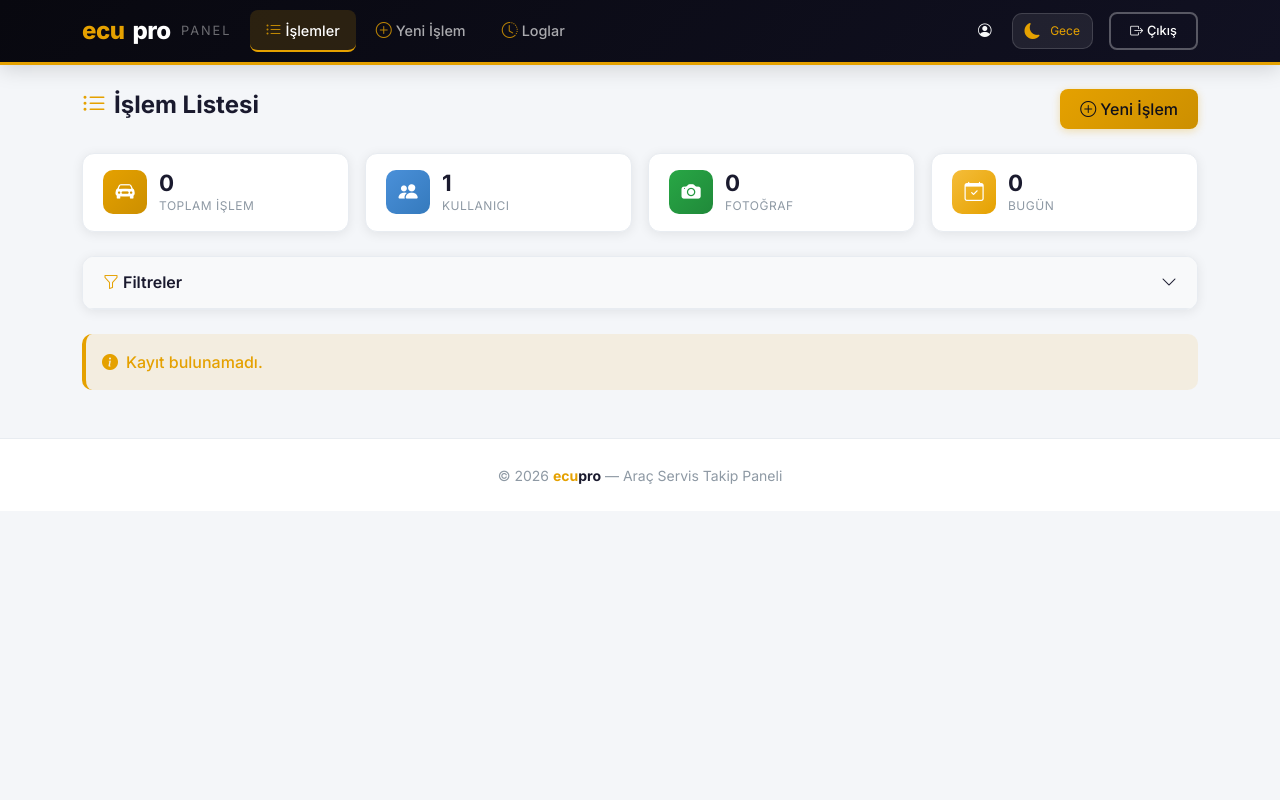
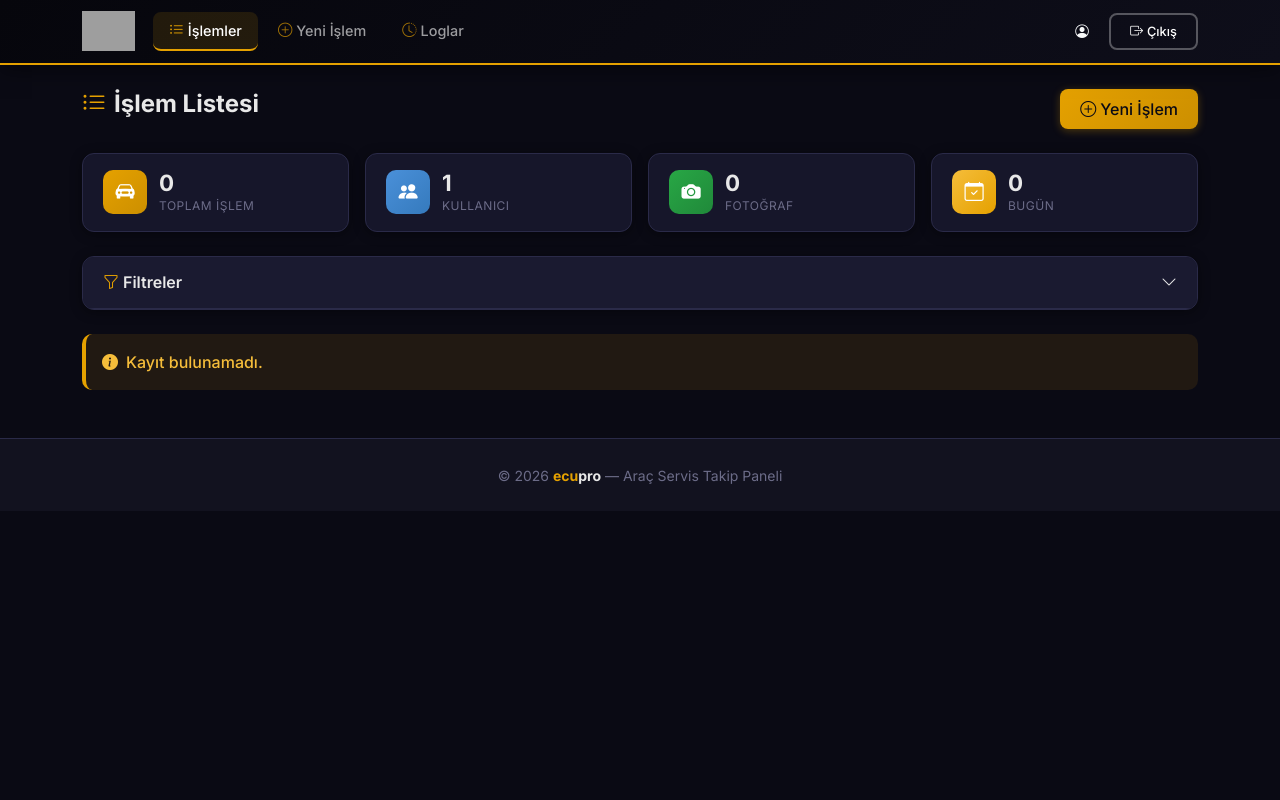
Before and after one commit to kaan1205/ecupropanel, an ASP.NET Core app: page /Islem in a window 1280 px wide. Run offline with ASP.NET Core 8, Linux system fonts and the light colour scheme; the visitor is signed in with stand-in values (Sample User, id 1); data that the repository does not hold is empty; the project's own start-up code is not run, and a stand-in starts its controllers and pages; grey boxes are pictures that could not be loaded.

Commit message:
feat: sadece dark tema, navbar ve login'de EcuPro logo resmi
- Light tema ve tema toggle tamamen kaldırıldı
- Sadece dark tema: #0A0A14 zemin, altın sarısı vurgular
- Navbar sol üstte ecupro.com/images/logo.png kullanılıyor
- Login/Register sayfalarında da aynı logo resmi
- CSS sadeleştirildi, data-theme attribute kaldırıldı
- Alert close butonlarına btn-close-white eklendi

https://claude.ai/code/session_01BqeZDxow3jsQE9cdoa81HQ

```diff
--- a/Views/Shared/_Layout.cshtml
+++ b/Views/Shared/_Layout.cshtml
@@ -1,5 +1,5 @@
 <!DOCTYPE html>
-<html lang="tr" data-theme="light">
+<html lang="tr">
 <head>
     <meta charset="utf-8" />
     <meta name="viewport" content="width=device-width, initial-scale=1.0" />
@@ -18,8 +18,7 @@
         <nav class="navbar navbar-expand-lg ecu-navbar">
             <div class="container">
                 <a class="navbar-brand" href="/">
-                    <span class="brand-ecu">ecu</span><span class="brand-pro">pro</span>
-                    <span class="brand-panel">PANEL</span>
+                    <img src="https://www.ecupro.com/images/logo.png" alt="EcuPro" class="navbar-logo" />
                 </a>
                 <button class="navbar-toggler border-0" type="button" data-bs-toggle="collapse" data-bs-target="#navbarNav">
                     <span class="navbar-toggler-icon"></span>
@@ -49,10 +48,6 @@
                         <span class="text-light d-none d-md-inline" style="font-size:0.85rem;">
                             <i class="bi bi-person-circle me-1"></i>@User.GetTamAd()
                         </span>
-                        <button class="theme-toggle" id="themeToggle" title="Tema Değiştir" type="button">
-                            <i class="bi bi-moon-fill" id="themeIcon"></i>
-                            <span class="d-none d-md-inline ms-1" id="themeLabel" style="font-size:0.75rem;">Gece</span>
-                        </button>
                         <form asp-controller="Account" asp-action="Logout" method="post" class="m-0">
                             @Html.AntiForgeryToken()
                             <button type="submit" class="btn btn-outline-ecu btn-sm"
@@ -71,14 +66,14 @@
         {
             <div class="alert alert-success alert-dismissible fade show" role="alert">
                 <i class="bi bi-check-circle-fill me-2"></i>@TempData["Basari"]
-                <button type="button" class="btn-close" data-bs-dismiss="alert"></button>
+                <button type="button" class="btn-close btn-close-white" data-bs-dismiss="alert"></button>
             </div>
         }
         @if (TempData["Hata"] != null)
         {
             <div class="alert alert-danger alert-dismissible fade show" role="alert">
                 <i class="bi bi-exclamation-triangle-fill me-2"></i>@TempData["Hata"]
-                <button type="button" class="btn-close" data-bs-dismiss="alert"></button>
+                <button type="button" class="btn-close btn-close-white" data-bs-dismiss="alert"></button>
             </div>
         }
         @RenderBody()
@@ -90,39 +85,6 @@
 
     <script src="https://cdn.jsdelivr.net/npm/bootstrap@5.3.3/dist/js/bootstrap.bundle.min.js"></script>
     <script src="https://cdn.jsdelivr.net/npm/glightbox/dist/js/glightbox.min.js"></script>
-    <script>
-        (function() {
-            const html = document.documentElement;
-            const toggle = document.getElementById('themeToggle');
-            const icon = document.getElementById('themeIcon');
-            const saved = localStorage.getItem('ecupro-theme') || 'light';
-
-            html.setAttribute('data-theme', saved);
-            updateIcon(saved);
-
-            if (toggle) {
-                toggle.addEventListener('click', function() {
-                    const current = html.getAttribute('data-theme');
-                    const next = current === 'dark' ? 'light' : 'dark';
-                    html.setAttribute('data-theme', next);
-                    localStorage.setItem('ecupro-theme', next);
-                    updateIcon(next);
-                });
-            }
-
-            function updateIcon(theme) {
-                if (!icon) return;
-                var label = document.getElementById('themeLabel');
-                if (theme === 'dark') {
-                    icon.className = 'bi bi-sun-fill';
-                    if (label) label.textContent = 'Gündüz';
-                } else {
-                    icon.className = 'bi bi-moon-fill';
-                    if (label) label.textContent = 'Gece';
-                }
-            }
-        })();
-    </script>
     @await RenderSectionAsync("Scripts", required: false)
 </body>
 </html>
--- a/wwwroot/css/site.css
+++ b/wwwroot/css/site.css
@@ -1,84 +1,42 @@
 /* ============================================
-   EcuPro Panel — Brand Design System
-   Logo: "ecu" altın sarısı + "pro" beyaz
+   EcuPro Panel — Dark Only Theme
+   Brand: "ecu" altın #E5A100 + "pro" beyaz
    ============================================ */
 
 :root {
-    /* EcuPro Brand Colors */
     --ecu-gold: #E5A100;
     --ecu-gold-hover: #CC8F00;
     --ecu-gold-light: #F5BD3A;
     --ecu-gold-glow: rgba(229, 161, 0, 0.3);
-    --ecu-dark: #1A1A2E;
-    --ecu-darker: #0F0F1A;
 
-    /* Light Theme (default) */
-    --bg-primary: #F4F6F9;
-    --bg-secondary: #FFFFFF;
-    --bg-card: #FFFFFF;
-    --bg-navbar: #111122;
-    --bg-input: #FFFFFF;
-    --bg-table-head: #111122;
-    --bg-table-stripe: #F8F9FA;
-    --bg-card-header: #F8F9FA;
-    --bg-badge: #E8E8E8;
-
-    --text-primary: #1A1A2E;
-    --text-secondary: #6C757D;
-    --text-muted: #8E99A4;
-    --text-on-dark: #FFFFFF;
-    --text-on-card: #2D3436;
-    --text-link: #CC8F00;
-
-    --border-color: #DEE2E6;
-    --border-card: #E8ECF1;
-    --shadow-card: 0 2px 12px rgba(0, 0, 0, 0.08);
-    --shadow-card-hover: 0 8px 25px rgba(0, 0, 0, 0.12);
-    --shadow-navbar: 0 4px 20px rgba(0, 0, 0, 0.15);
-
-    --transition-speed: 0.3s;
-}
-
-/* ============================================
-   Dark Theme
-   ============================================ */
-[data-theme="dark"] {
-    --bg-primary: #0A0A14;
-    --bg-secondary: #12121F;
+    --bg-body: #0A0A14;
+    --bg-surface: #12121F;
     --bg-card: #16162A;
+    --bg-card-hover: #1A1A32;
     --bg-navbar: #08080F;
     --bg-input: #1E1E34;
-    --bg-table-head: #08080F;
     --bg-table-stripe: #12122A;
-    --bg-card-header: #1E1E34;
+    --bg-card-header: #1A1A30;
     --bg-badge: #252540;
 
     --text-primary: #E8E8E8;
     --text-secondary: #A0A0B8;
     --text-muted: #6C6C88;
-    --text-on-card: #D4D4E8;
     --text-link: #F5BD3A;
 
     --border-color: #252540;
     --border-card: #2A2A48;
     --shadow-card: 0 2px 12px rgba(0, 0, 0, 0.4);
-    --shadow-card-hover: 0 8px 25px rgba(0, 0, 0, 0.6);
+    --shadow-card-hover: 0 6px 20px rgba(0, 0, 0, 0.55);
     --shadow-navbar: 0 4px 20px rgba(0, 0, 0, 0.5);
 }
 
 /* ============================================
    Base
    ============================================ */
-* {
-    transition: background-color var(--transition-speed) ease,
-                color var(--transition-speed) ease,
-                border-color var(--transition-speed) ease,
-                box-shadow var(--transition-speed) ease;
-}
-
 body {
     font-family: 'Inter', 'Segoe UI', system-ui, -apple-system, sans-serif;
-    background-color: var(--bg-primary);
+    background-color: var(--bg-body);
     color: var(--text-primary);
     min-height: 100vh;
 }
@@ -92,48 +50,29 @@ a:hover {
     color: var(--ecu-gold-light);
 }
 
+::selection {
+    background: var(--ecu-gold);
+    color: #0A0A14;
+}
+
 /* ============================================
    Navbar
    ============================================ */
 .ecu-navbar {
-    background: linear-gradient(135deg, #08080F 0%, #111122 100%);
+    background: linear-gradient(135deg, #06060C 0%, #0E0E1A 100%);
     box-shadow: var(--shadow-navbar);
-    padding: 0.5rem 0;
-    border-bottom: 3px solid var(--ecu-gold);
+    padding: 0.4rem 0;
+    border-bottom: 2px solid var(--ecu-gold);
 }
 
-.ecu-navbar .navbar-brand {
-    font-size: 1.5rem;
-    font-weight: 800;
-    letter-spacing: -0.5px;
-    color: #FFFFFF !important;
-    display: flex;
-    align-items: center;
-    gap: 0.5rem;
-    text-transform: lowercase;
-}
-
-.ecu-navbar .navbar-brand .brand-ecu {
-    color: var(--ecu-gold);
-    font-weight: 800;
-}
-
-.ecu-navbar .navbar-brand .brand-pro {
-    color: #FFFFFF;
-    font-weight: 800;
-}
-
-.ecu-navbar .navbar-brand .brand-panel {
-    color: rgba(255, 255, 255, 0.4);
-    font-weight: 400;
-    font-size: 0.8rem;
-    margin-left: 0.15rem;
-    text-transform: uppercase;
-    letter-spacing: 2px;
+.navbar-logo {
+    height: 40px;
+    width: auto;
+    object-fit: contain;
 }
 
 .ecu-navbar .nav-link {
-    color: rgba(255, 255, 255, 0.65) !important;
+    color: rgba(255, 255, 255, 0.6) !important;
     font-weight: 500;
     font-size: 0.9rem;
     padding: 0.5rem 1rem !important;
@@ -152,35 +91,13 @@ a:hover {
 }
 
 .ecu-navbar .nav-link i {
-    font-size: 1rem;
     color: var(--ecu-gold);
-    opacity: 0.8;
+    opacity: 0.7;
 }
 
-/* ============================================
-   Theme Toggle
-   ============================================ */
-.theme-toggle {
-    background: rgba(255, 255, 255, 0.08);
-    border: 1px solid rgba(255, 255, 255, 0.15);
-    color: var(--ecu-gold);
-    height: 36px;
-    padding: 0 12px;
-    border-radius: 10px;
-    display: inline-flex;
-    align-items: center;
-    justify-content: center;
-    gap: 0.35rem;
-    cursor: pointer;
-    font-size: 1rem;
-    white-space: nowrap;
-    line-height: 1;
-}
-
-.theme-toggle:hover {
-    background: rgba(229, 161, 0, 0.2);
-    border-color: var(--ecu-gold);
-    color: var(--ecu-gold-light);
+.ecu-navbar .nav-link:hover i,
+.ecu-navbar .nav-link.active i {
+    opacity: 1;
 }
 
 /* ============================================
@@ -228,7 +145,7 @@ a:hover {
    ============================================ */
 .btn-ecu {
     background: linear-gradient(135deg, var(--ecu-gold) 0%, var(--ecu-gold-hover) 100%);
-    color: #0F0F1A;
+    color: #0A0A14;
     border: none;
     font-weight: 700;
     padding: 0.5rem 1.25rem;
@@ -367,34 +325,31 @@ a:hover {
 
 .alert-success {
     background: rgba(40, 167, 69, 0.15);
-    color: #28a745;
+    color: #5BDA76;
     border-left: 4px solid #28a745;
 }
 
 .alert-danger {
-    background: rgba(220, 53, 69, 0.12);
-    color: #dc3545;
+    background: rgba(220, 53, 69, 0.15);
+    color: #FF6B6B;
     border-left: 4px solid #dc3545;
 }
 
 .alert-info {
     background: rgba(229, 161, 0, 0.1);
-    color: var(--ecu-gold);
+    color: var(--ecu-gold-light);
     border-left: 4px solid var(--ecu-gold);
 }
 
-[data-theme="dark"] .alert-success { color: #5BDA76; }
-[data-theme="dark"] .alert-danger { color: #FF6B6B; }
-[data-theme="dark"] .alert-info { color: var(--ecu-gold-light); }
-
 /* ============================================
-   Login / Register Cards
+   Login / Register
    ============================================ */
 .auth-card {
     border: none;
     border-radius: 16px;
-    box-shadow: 0 10px 40px rgba(0, 0, 0, 0.12);
+    box-shadow: 0 10px 40px rgba(0, 0, 0, 0.5);
     overflow: hidden;
+    border: 1px solid var(--border-card);
     border-top: 3px solid var(--ecu-gold);
 }
 
@@ -493,14 +435,14 @@ a:hover {
 }
 
 .filter-panel .card-header:hover {
-    background: var(--bg-table-stripe);
+    background: var(--bg-card-hover);
 }
 
 /* ============================================
    Footer
    ============================================ */
 .ecu-footer {
-    background: var(--bg-secondary);
+    background: var(--bg-surface);
     border-top: 1px solid var(--border-card);
     color: var(--text-muted);
     padding: 1.5rem 0;
@@ -573,18 +511,18 @@ input.text-uppercase::placeholder {
     text-transform: none;
 }
 
-/* Scrollbar (dark theme) */
-[data-theme="dark"] ::-webkit-scrollbar {
+/* Scrollbar */
+::-webkit-scrollbar {
     width: 8px;
 }
-[data-theme="dark"] ::-webkit-scrollbar-track {
-    background: var(--bg-primary);
+::-webkit-scrollbar-track {
+    background: var(--bg-body);
 }
-[data-theme="dark"] ::-webkit-scrollbar-thumb {
+::-webkit-scrollbar-thumb {
     background: #2A2A48;
     border-radius: 4px;
 }
-[data-theme="dark"] ::-webkit-scrollbar-thumb:hover {
+::-webkit-scrollbar-thumb:hover {
     background: var(--ecu-gold-hover);
 }
 
```
Also changed, not shown: other parts of wwwroot/css/site.css (+56 -32 lines), Views/Account/Login.cshtml (+1 -22 lines), Views/Account/Register.cshtml (+1 -22 lines).
